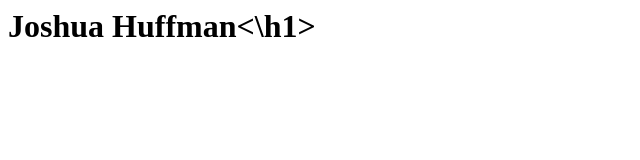
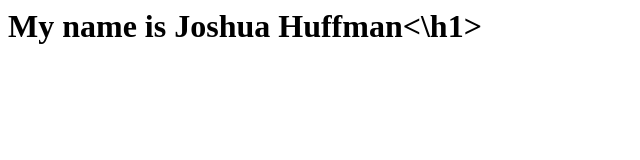
Before and after one commit to JoshuaHuffman/JoshuaHuffman.github.io, a plain HTML site: page index.html in a window 1280 px wide. Shown: the whole page, without its empty margins (0-640 px from the left). Drawn offline with Linux system fonts and the light colour scheme.

Commit message:
Update index.html

```diff
--- a/index.html
+++ b/index.html
@@ -1 +1 @@
-<h1>Joshua Huffman<\h1>
+<h1>My name is Joshua Huffman<\h1>
```
